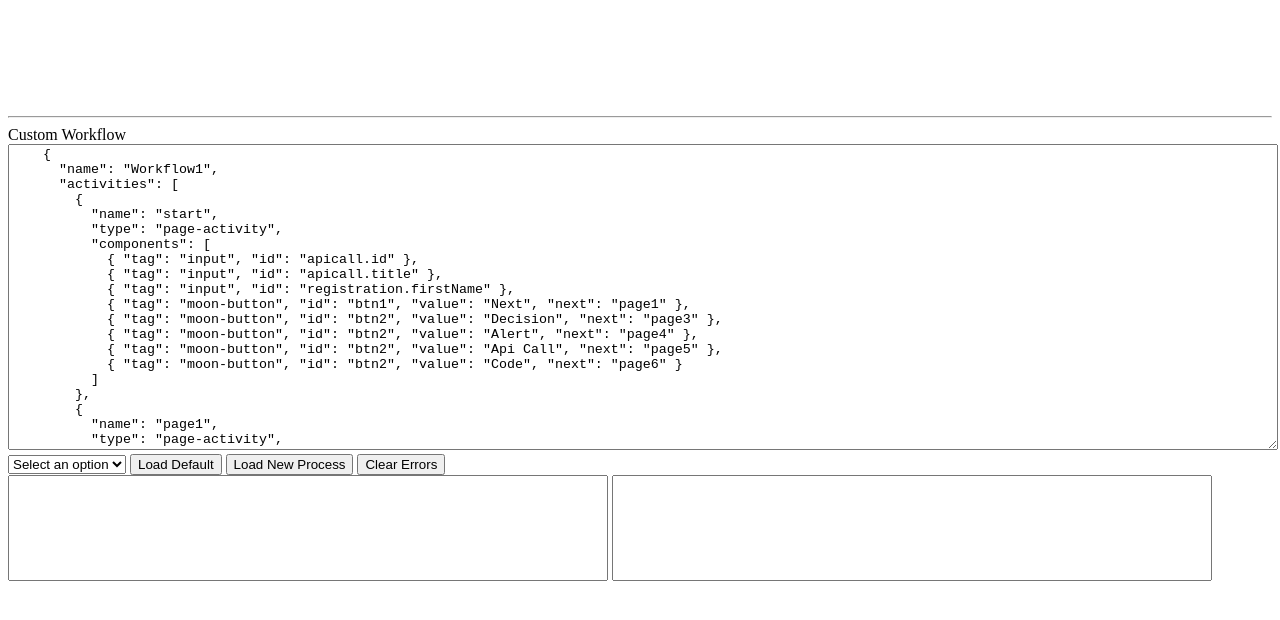
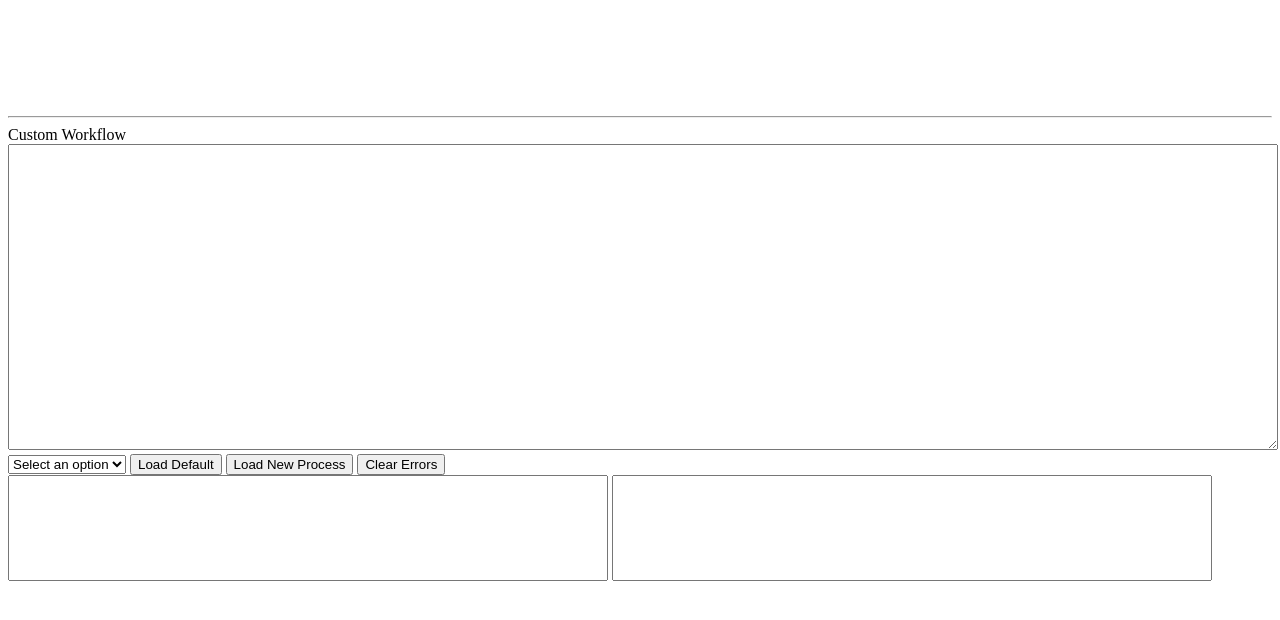
Before and after one commit to Caracal-IT/sirius, a website with bundled scripts: page src/index.html in a window 1280 px wide. Built offline with nearby package versions, Linux system fonts and the light colour scheme.

Commit message:
remove process in the page

```diff
--- a/src/index.html
+++ b/src/index.html
@@ -15,74 +15,7 @@
   <sirius-wf style="display: block;min-height: 100px;"></sirius-wf>
   <hr/>
   <span>Custom Workflow</span>
-  <textarea id="processDef" style="width: 100%;height:300px">
-    {
-      "name": "Workflow1",
-      "activities": [
-        {
-          "name": "start",
-          "type": "page-activity",
-          "components": [
-            { "tag": "input", "id": "apicall.id" },
-            { "tag": "input", "id": "apicall.title" },
-            { "tag": "input", "id": "registration.firstName" },
-            { "tag": "moon-button", "id": "btn1", "value": "Next", "next": "page1" },
-            { "tag": "moon-button", "id": "btn2", "value": "Decision", "next": "page3" },
-            { "tag": "moon-button", "id": "btn2", "value": "Alert", "next": "page4" },
-            { "tag": "moon-button", "id": "btn2", "value": "Api Call", "next": "page5" },
-            { "tag": "moon-button", "id": "btn2", "value": "Code", "next": "page6" }
-          ]
-        },
-        {
-          "name": "page1",
-          "type": "page-activity",
-          "components": [
-            { "tag": "input", "id": "registration.lastName" },
-            { "tag": "input", "id": "registration.firstName" },
-            { "tag": "moon-button", "id": "btn3", "value": "Start", "next": "start" }
-          ]
-        },
-        {
-          "name": "page2",
-          "type": "page-activity",
-          "components": [
-            { "tag": "input", "id": "page2", "value": "Page2" },
-            { "tag": "moon-button", "id": "btn4", "value": "Start", "next": "start" }
-          ]
-        },
-        {
-          "name": "page3",
-          "type": "desision-activity",
-          "left": "model.registration&&model.registration.firstName",
-          "equality": "===",
-          "right": "'Lourens'",
-          "trueAction": "page2",
-          "falseAction": "page1"
-        },
-        {
-          "name": "page4",
-          "type": "alert-activity",
-          "message": "This is the alert activity"
-        },
-        {
-          "name": "page5",
-          "type": "api-activity",
-          "url": "https://jsonplaceholder.typicode.com/posts/{apicall.id}",
-          "method": "get",
-          "mappings": [
-            {"client" : "apicall.title", "remote": "title", "direction": "inout"}
-          ],
-          "next": "start"
-        },
-        {
-          "name": "page6",
-          "type": "code-activity",
-          "expression": "alert(model.apicall&&model.apicall.title);",
-          "next": "start"
-        }
-      ]
-    }
-  </textarea>
+  <textarea id="processDef" style="width: 100%;height:300px"></textarea>
   <select id="workflow">
     <option value="-1">Select an option</option>
     <option value="default.wf.json">Default</option>
@@ -156,7 +89,6 @@
 
     setTimeout(() => wf.addActivity(AlertActivity.type, AlertActivity.create), 0);
 
-    setTimeout(() => loadProcessButton.click(), 0);
     wf.addEventListener("wfError", (event) => {
       errorMsg.innerText = event.detail.message;
       errorStack.innerText = event.detail.stack;
```
